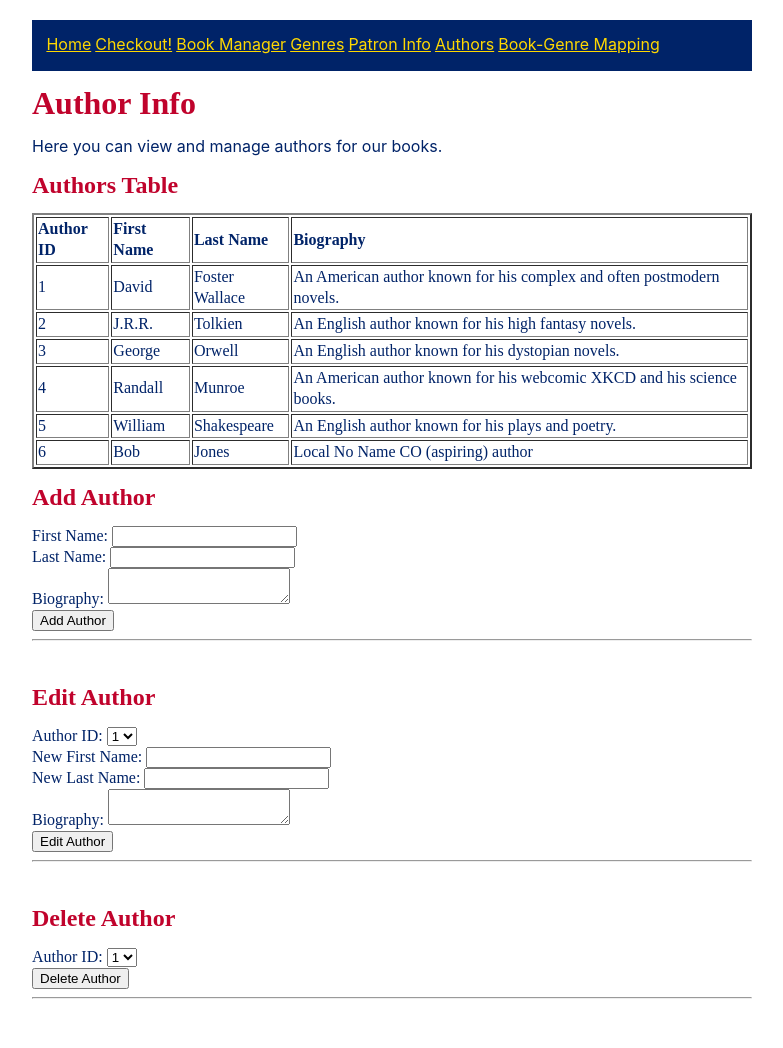
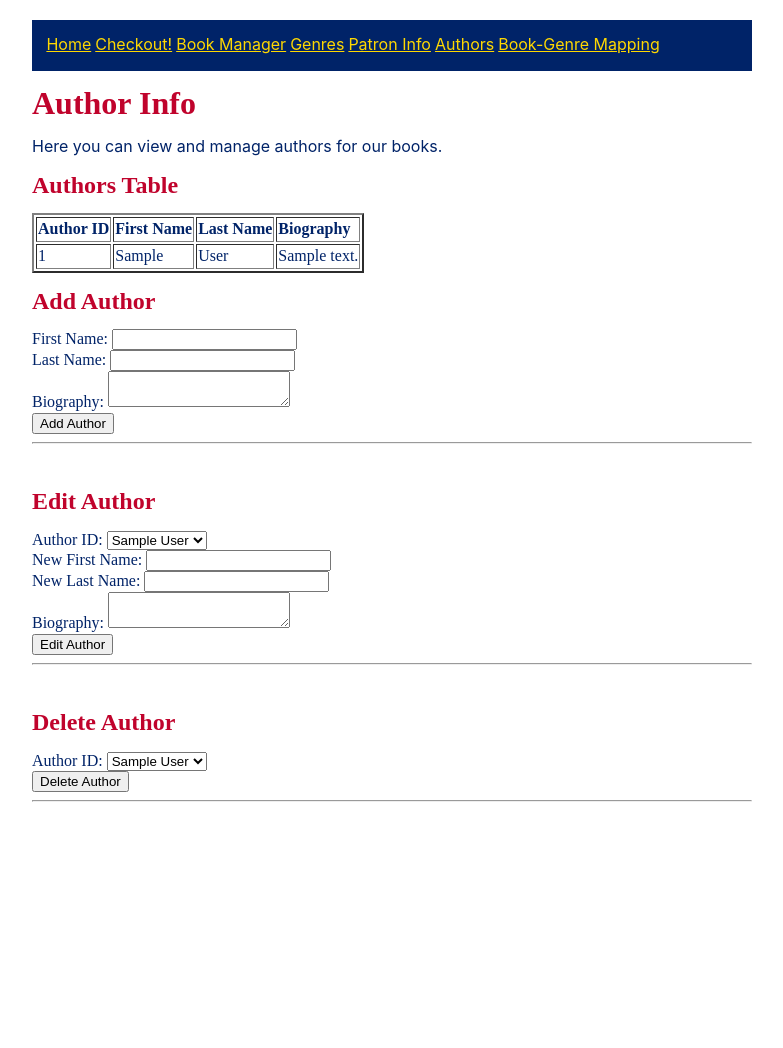
Before and after one commit to TLop503/cs340_term_project, a Flask app: template templates/author.html in a window 1280 px wide. Shown: the whole page, without its empty margins (248-1031 px from the left). After the commit the page ends 802 px from the top, so only its background shows below. Run offline with Flask 3, Linux system fonts and the light colour scheme; the template is opened without the code that fills it: most values are stand-ins (such as "Sample title", 1, 10 or a date in 2020); some libraries are stand-ins or nearby versions.

Commit message:
author READ

```diff
--- a/templates/author.html
+++ b/templates/author.html
@@ -21,42 +21,14 @@
                 </tr>
             </thead>
             <tbody>
+                {% for author in authors %}
                 <tr>
-                    <td>1</td>
-                    <td>David</td>
-                    <td>Foster Wallace</td>
-                    <td>An American author known for his complex and often postmodern novels.</td>
+                    <td>{{ author.author_id }}</td>
+                    <td>{{ author.first_name }}</td>
+                    <td>{{ author.last_name }}</td>
+                    <td>{{ author.biography }}</td>
                 </tr>
-                <tr>
-                    <td>2</td>
-                    <td>J.R.R.</td>
-                    <td>Tolkien</td>
-                    <td>An English author known for his high fantasy novels.</td>
-                </tr>
-                <tr>
-                    <td>3</td>
-                    <td>George</td>
-                    <td>Orwell</td>
-                    <td>An English author known for his dystopian novels.</td>
-                </tr>
-                <tr>
-                    <td>4</td>
-                    <td>Randall</td>
-                    <td>Munroe</td>
-                    <td>An American author known for his webcomic XKCD and his science books.</td>
-                </tr>
-                <tr>
-                    <td>5</td>
-                    <td>William</td>
-                    <td>Shakespeare</td>
-                    <td>An English author known for his plays and poetry.</td>
-                </tr>
-                <tr>
-                    <td>6</td>
-                    <td>Bob</td>
-                    <td>Jones</td>
-                    <td>Local No Name CO (aspiring) author</td>
-                </tr>
+                {% endfor %}
             </tbody>
         </table>
 
@@ -73,12 +45,9 @@
         <form method="post" action="#">
             <label>Author ID:
                 <select name="author_ID">
-                    <option value="1">1</option>
-                    <option value="2">2</option>
-                    <option value="3">3</option>
-                    <option value="4">4</option>
-                    <option value="5">5</option>
-                    <option value="6">6</option>
+                    {% for author in authors %}
+                    <option value="{{ author.author_id }}">{{ author.first_name }} {{ author.last_name }}</option>
+                    {% endfor %}
                 </select>
             </label><br>
             <label>New First Name: <input type="text" name="first_name"></label><br>
@@ -92,12 +61,9 @@
         <form method="post" action="#">
             <label>Author ID:
                 <select name="author_ID">
-                    <option value="1">1</option>
-                    <option value="2">2</option>
-                    <option value="3">3</option>
-                    <option value="4">4</option>
-                    <option value="5">5</option>
-                    <option value="6">6</option>
+                    {% for author in authors %}
+                    <option value="{{ author.author_id }}">{{ author.first_name }} {{ author.last_name }}</option>
+                    {% endfor %}
                 </select>
             </label><br>
             <button type="submit">Delete Author</button>
```
